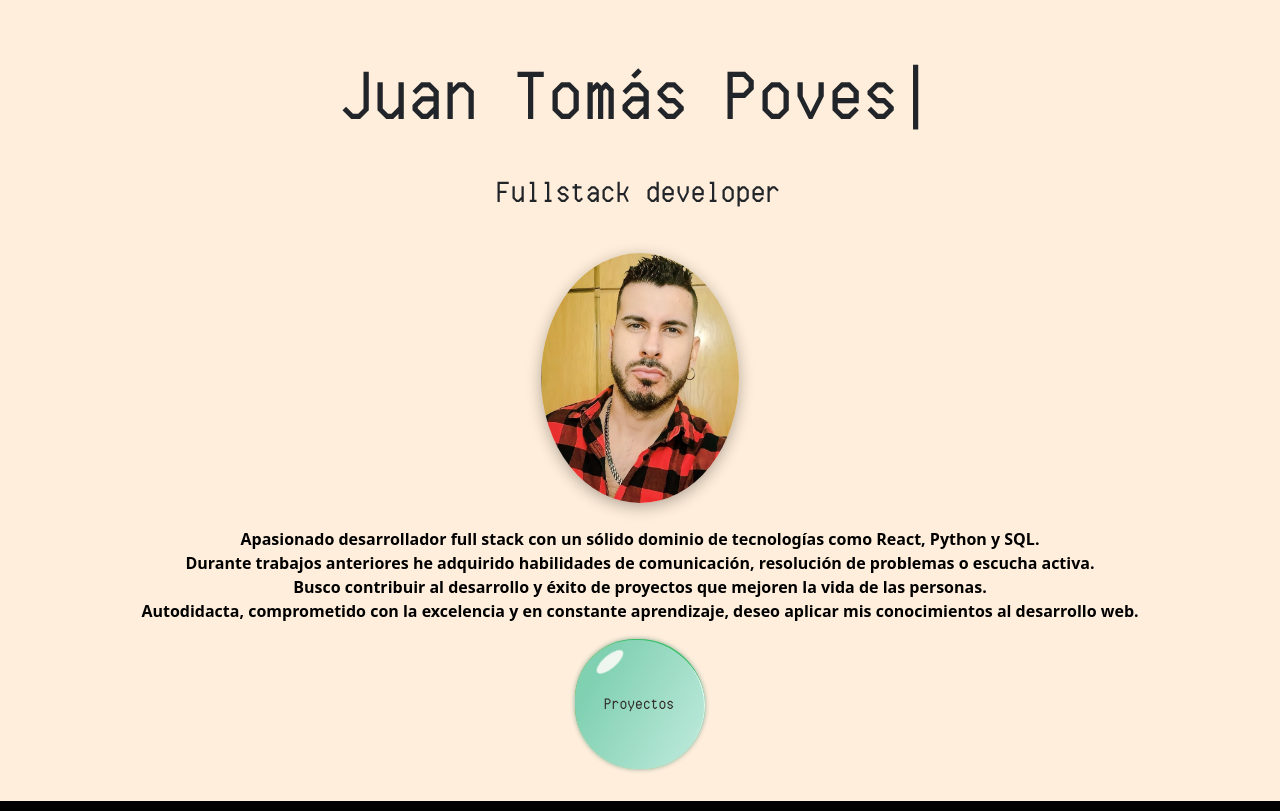
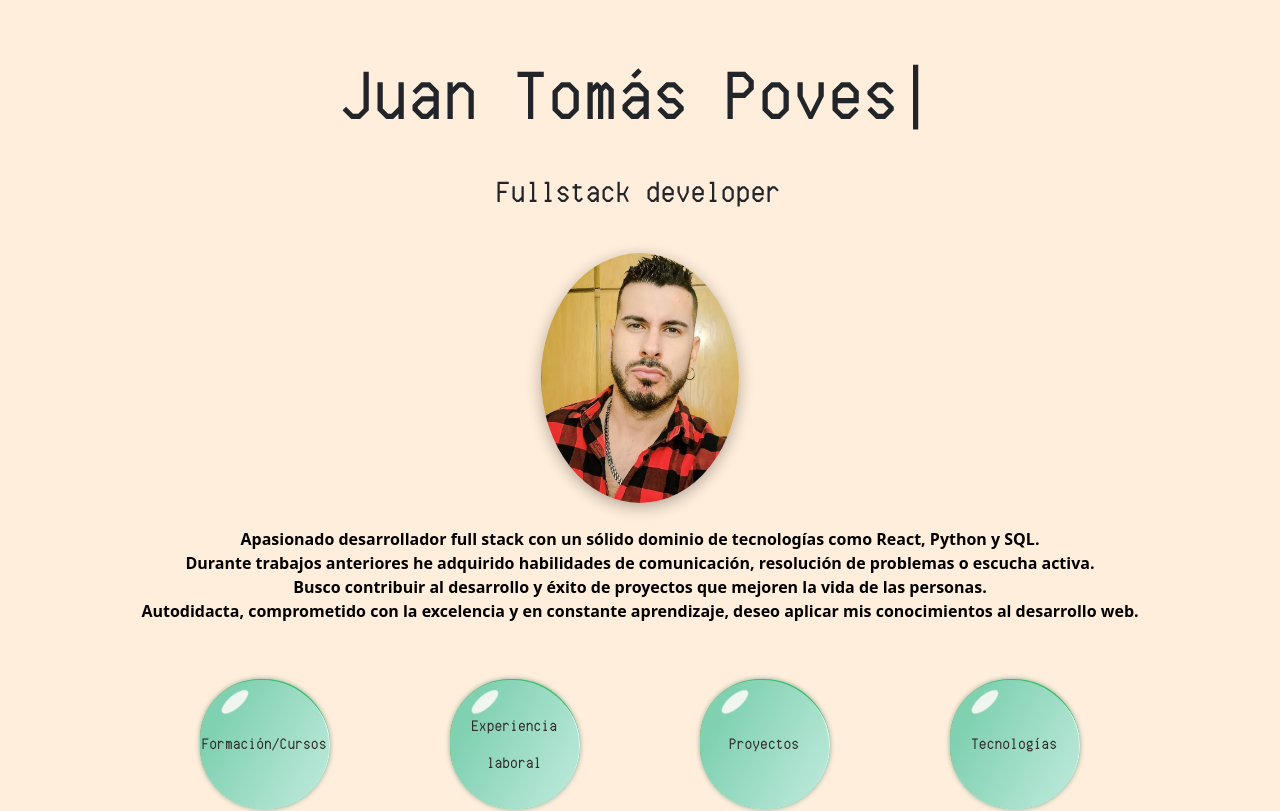
Before and after one commit to JTomas88/Portfolio_2025, a React (Vite) app: page / in a window 1280 px wide. Shown: the top 811 px of the page. Built offline with nearby package versions, Linux system fonts and the light colour scheme; a web font is replaced by a local one.

Commit message:
creación Home_Burbujas y separación burbujas del home

```diff
--- /dev/null
+++ b/src/components/Bubble_Home/Bubble_Home.jsx
@@ -0,0 +1,37 @@
+import React, { useState, useRef, useEffect } from "react";
+import { useNavigate, } from "react-router-dom";
+
+export default function Bubble_Home({ text, route }) {
+    const navigate = useNavigate();
+    const splashRef = useRef(null);
+
+    const handleClick = () => {
+        splashRef.current.style.display = "block";
+        splashRef.current.style.animation = "none";
+        void splashRef.current.offsetWidth;
+        splashRef.current.style.animation = "splash_custom 0.2s forwards";
+
+        setTimeout(() => {
+            navigate("/" + route);
+        }, 450);
+    };
+
+    return (
+        <div className="relative inline-block">
+            <button className="bubble_custom" onClick={handleClick}>
+                <div className="blue_custom"></div>
+                <div className="purple_custom"></div>
+                <div className="pink_custom"></div>
+                <div className="highlight_custom" />
+                <div className="text_custom static_custom">{text}</div>
+            </button>
+            <div className="container_custom" ref={splashRef} style={{ display: "none" }}>
+                {Array.from({ length: 6 }).map((_, idx) => (
+                    <div key={idx} className="splash_custom">
+                        <div className="tail_custom"><div className="tail_custom" /></div>
+                    </div>
+                ))}
+            </div>
+        </div>
+    );
+};
--- a/src/components/Bubble/Bubble.jsx
+++ b/src/components/Bubble_Proyectos/Bubble_Proyectos.jsx
@@ -1,8 +1,8 @@
 import React, { useState, useRef, useEffect } from "react";
 import { useNavigate, } from "react-router-dom";
-import "./bubble.css";
+import "./bubble_proyectos.css";
 
-export default function Bubble({ id, nombre, descripcion, fecha_inicio, fecha_fin, tecnologias, media }) {
+export default function Bubble_Proyectos({ id, nombre, descripcion, fecha_inicio, fecha_fin, tecnologias, media }) {
 
     const [isPopped, setIsPopped] = useState(false);
     const [showBubble, setShowBubble] = useState(true);
--- a/src/pages/Home/Home.jsx
+++ b/src/pages/Home/Home.jsx
@@ -3,6 +3,7 @@ import React, { useState, useRef } from "react";
 import { useNavigate, } from "react-router-dom";
 import fotoPerfil from '../../assets/fotoPerfil.png'
 import "./home.css";
+import Bubble_Home from '../../components/Bubble_Home/Bubble_Home'
 
 export default function Home() {
     const navigate = useNavigate();
@@ -69,30 +70,12 @@ export default function Home() {
                 </div>
 
             </div>
-            <div className="relative inline-block">
+            <div className="flex flex-wrap justify-center items-center gap-30 mt-10">
 
-                <button
-                    ref={bubbleRef}
-                    className="bubble_custom"
-                    onClick={() => popBubble('proyectos')}
-                >
-                    <div className="blue_custom"></div>
-                    <div className="purple_custom"></div>
-                    <div className="pink_custom"></div>
-                    <div className="highlight_custom" />
-                    <div className="text_custom static_custom">Proyectos</div>
-                </button>
-                <div
-                    className="container_custom"
-                    ref={splashRef}
-                    style={{ display: "none" }}
-                >
-                    {Array.from({ length: 6 }).map((_, idx) => (
-                        <div key={idx} className="splash_custom">
-                            <div className="tail_custom"><div className="tail_custom" /></div>
-                        </div>
-                    ))}
-                </div>
+                <Bubble_Home text='Formación/Cursos' route="formacionycursos" />
+                <Bubble_Home text='Experiencia laboral' route="experiencialaboral" />
+                <Bubble_Home text='Proyectos' route="proyectos" />
+                <Bubble_Home text='Tecnologías' route="tecnologias" />
             </div>
         </div>
     );
--- a/src/pages/Proyectos/Proyectos.jsx
+++ b/src/pages/Proyectos/Proyectos.jsx
@@ -1,7 +1,8 @@
 import React, { useState, useRef } from "react";
 import { useNavigate, } from "react-router-dom";
 import "./proyectos.css";
-import Bubble from "../../components/Bubble/Bubble";
+import Bubble from "../../components/Bubble_Proyectos/Bubble_Proyectos";
+import Bubble_Proyectos from "../../components/Bubble_Proyectos/Bubble_Proyectos";
 
 export default function Proyectos() {
 
@@ -28,7 +29,7 @@ export default function Proyectos() {
             {/* The button to open modal */}
             <div className="d-flex flex-wrap justify-content-center gap-4">
                 {proyectosRealizados.map((proyecto, idx) => (
-                    <Bubble
+                    <Bubble_Proyectos
                         key={idx}
                         id={idx}
                         nombre={proyecto.nombre}
```
Also changed, not shown: src/components/Bubble_Home/bubble_home.css (added), src/components/Bubble_Proyectos/bubble_proyectos.css (renamed from src/components/Bubble/bubble.css).
